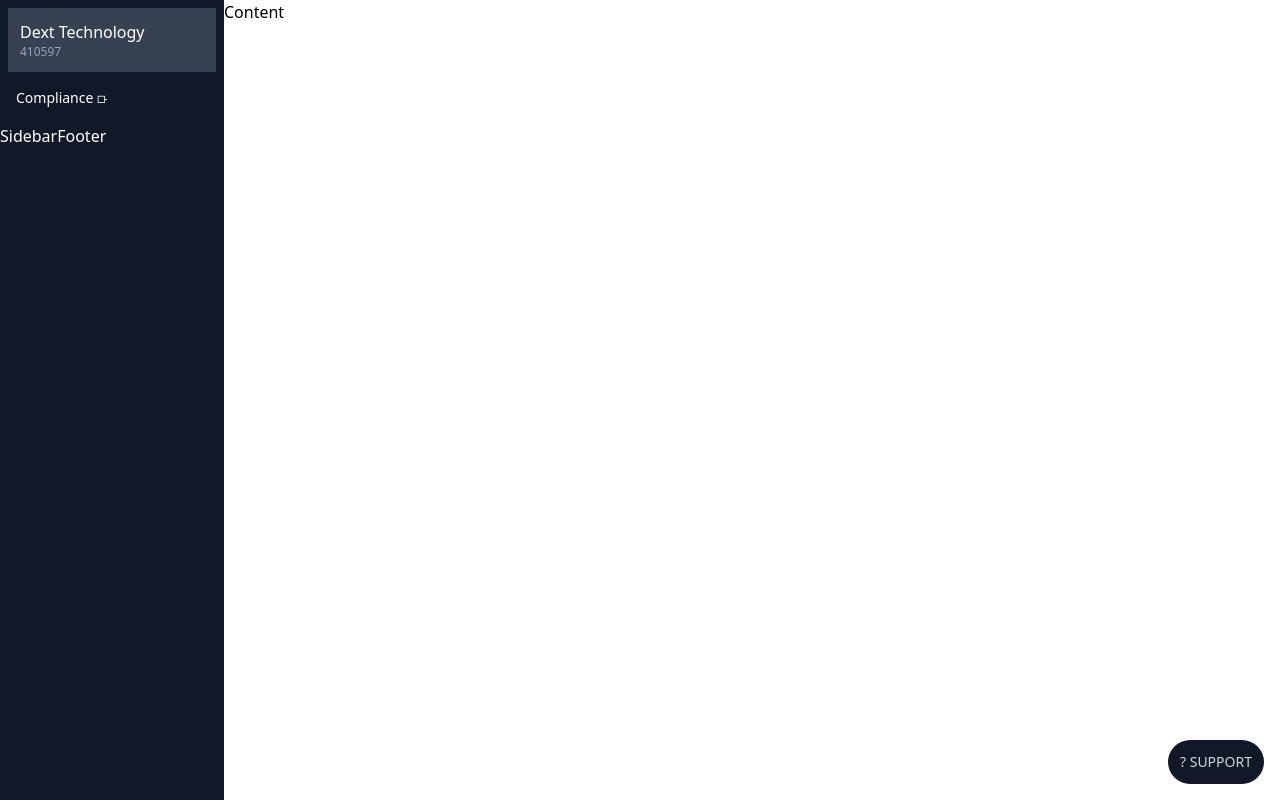
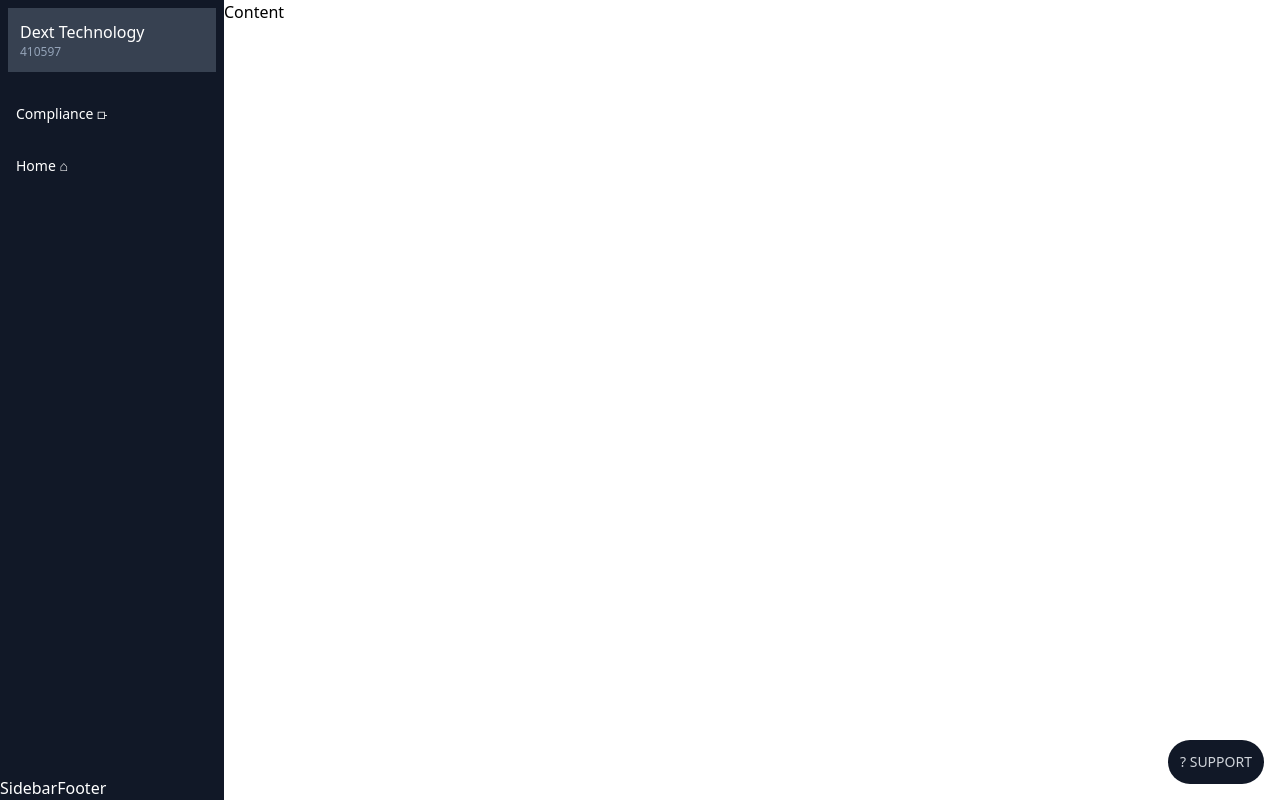
Before and after one commit to nkrumahthis/paystack-clone, a Next.js app: page /dashboard in a window 1280 px wide. Built offline with nearby package versions, Linux system fonts and the light colour scheme.

Commit message:
styled menu links

```diff
--- a/components/Sidebar.tsx
+++ b/components/Sidebar.tsx
@@ -5,7 +5,7 @@ import SidebarFooter from './SidebarFooter'
 
 function Sidebar() {
     return (
-        <div className="flex-initial bg-gray-900 w-56 text-white">
+        <div className="flex-initial bg-gray-900 w-56 text-white flex flex-col">
             <SidebarUser />
             <SidebarContent />
             <SidebarFooter />
--- a/components/SidebarContent.tsx
+++ b/components/SidebarContent.tsx
@@ -1,11 +1,14 @@
 import React from 'react'
 import MenuLink from './MenuLink'
+import MenuDivider from './MenuDivider'
 
 function SidebarContent() {
     return (
-        <ul>
-            <li><MenuLink chosen={false} label="Compliance" logo="⟥" /></li>
-        </ul>
+        <div className="flex flex-col grow my-2">
+            <MenuLink chosen={false} label="Compliance" logo="⟥" />
+            <MenuLink chosen={false} label="Home" logo="⌂" />
+        </div>
+
     )
 }
 
```
